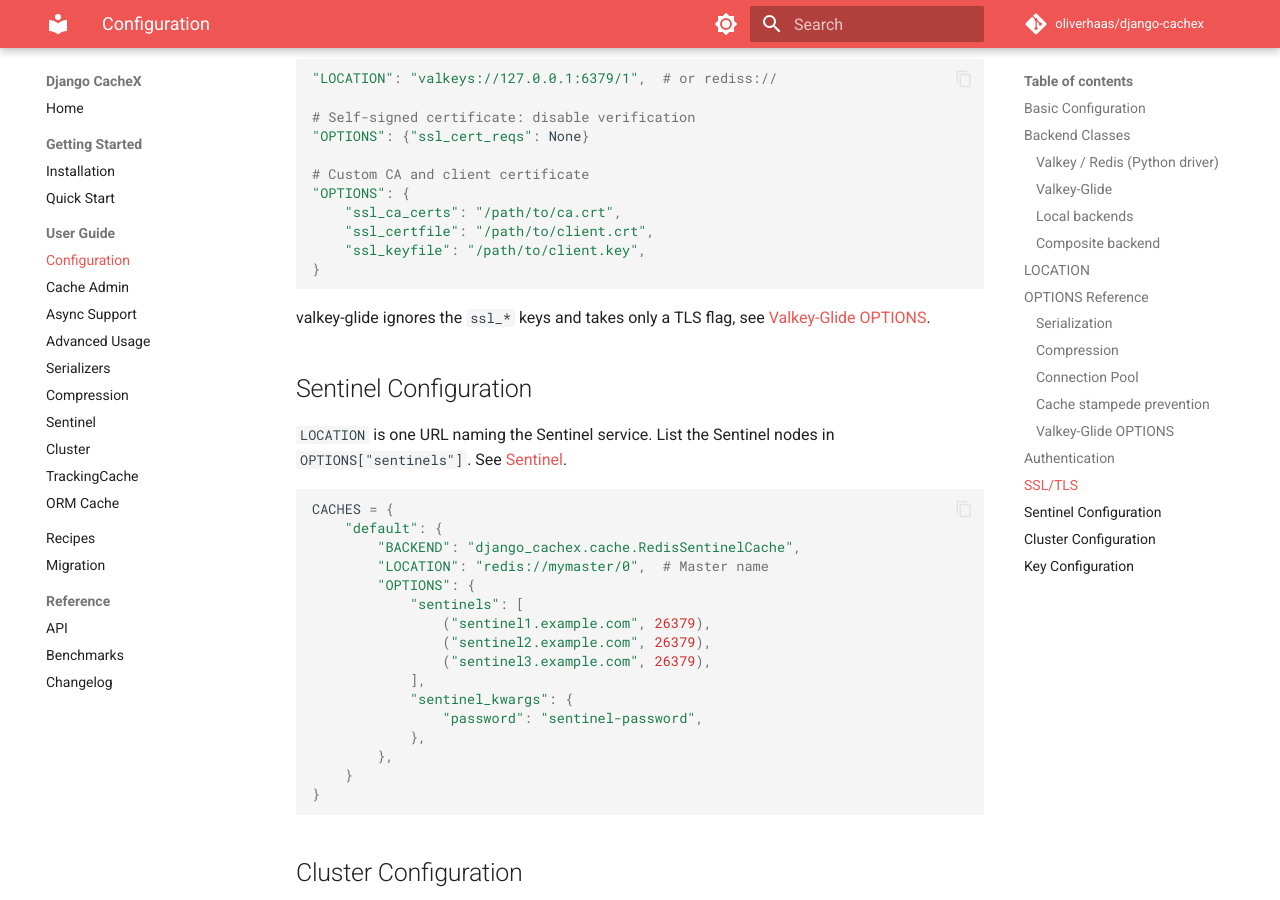
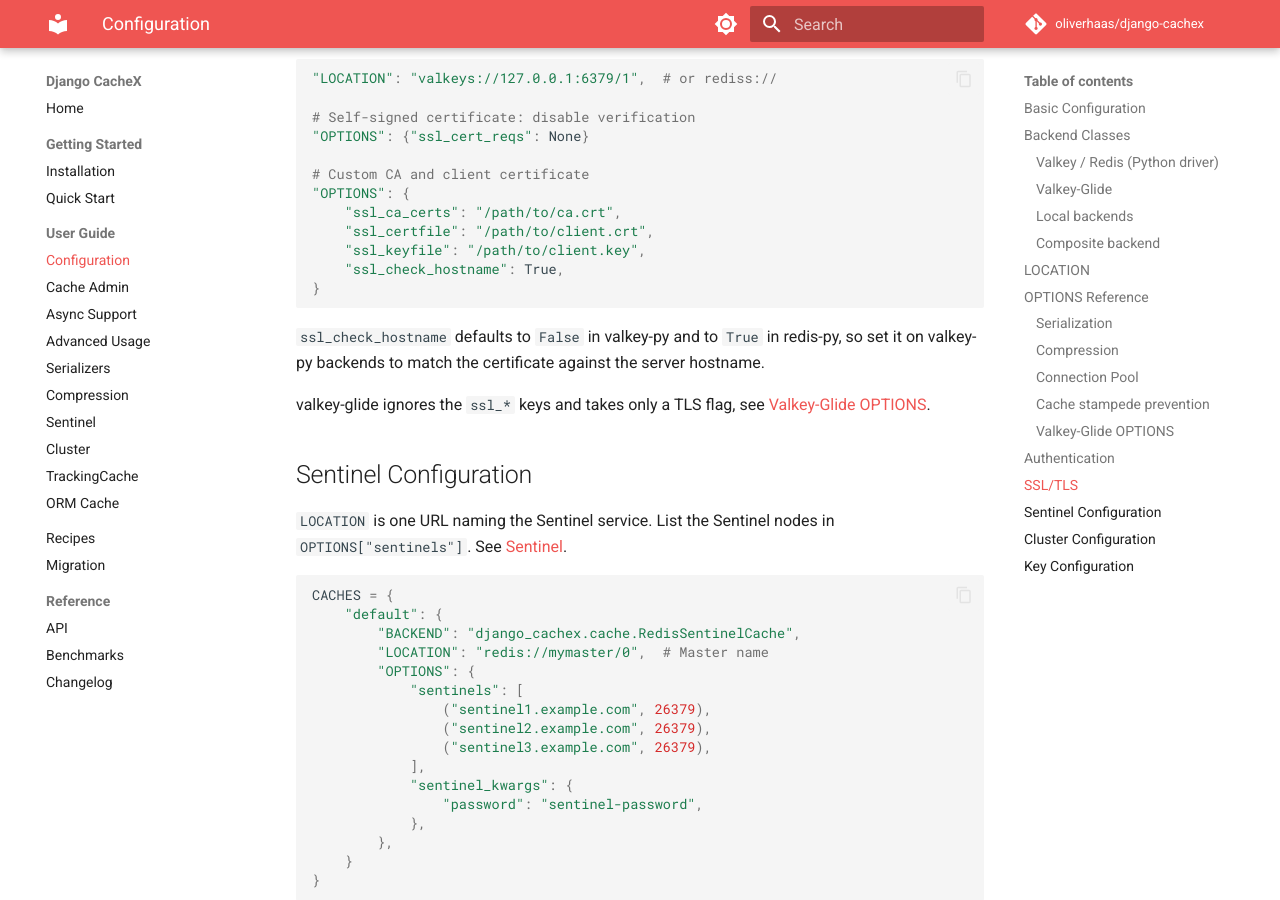
Before and after one commit to oliverhaas/django-cachex, an MkDocs documentation site: the page built from docs/user-guide/configuration.md, in a window 1280 px wide and 900 px high, scrolled down 8482 px. Built offline with MkDocs 1.6.1 and Material for MkDocs 9.7.7, drawn with Linux system fonts in a browser that asks for light colours; comment, search, counter and statistics services are not loaded; the version menu is left out.

Commit message:
docs: check the TLS hostname in the configuration example
valkey-py leaves ssl_check_hostname off by default, redis-py turns it on.
The example with a custom CA now sets it, and a sentence says why.

````diff
--- a/docs/user-guide/configuration.md
+++ b/docs/user-guide/configuration.md
@@ -369,8 +369,13 @@
     "ssl_ca_certs": "/path/to/ca.crt",
     "ssl_certfile": "/path/to/client.crt",
     "ssl_keyfile": "/path/to/client.key",
+    "ssl_check_hostname": True,
 }
 ```
+
+`ssl_check_hostname` defaults to `False` in valkey-py and to `True` in
+redis-py, so set it on valkey-py backends to match the certificate against the
+server hostname.
 
 valkey-glide ignores the `ssl_*` keys and takes only a TLS flag, see
 [Valkey-Glide OPTIONS](#valkey-glide-options).
````
